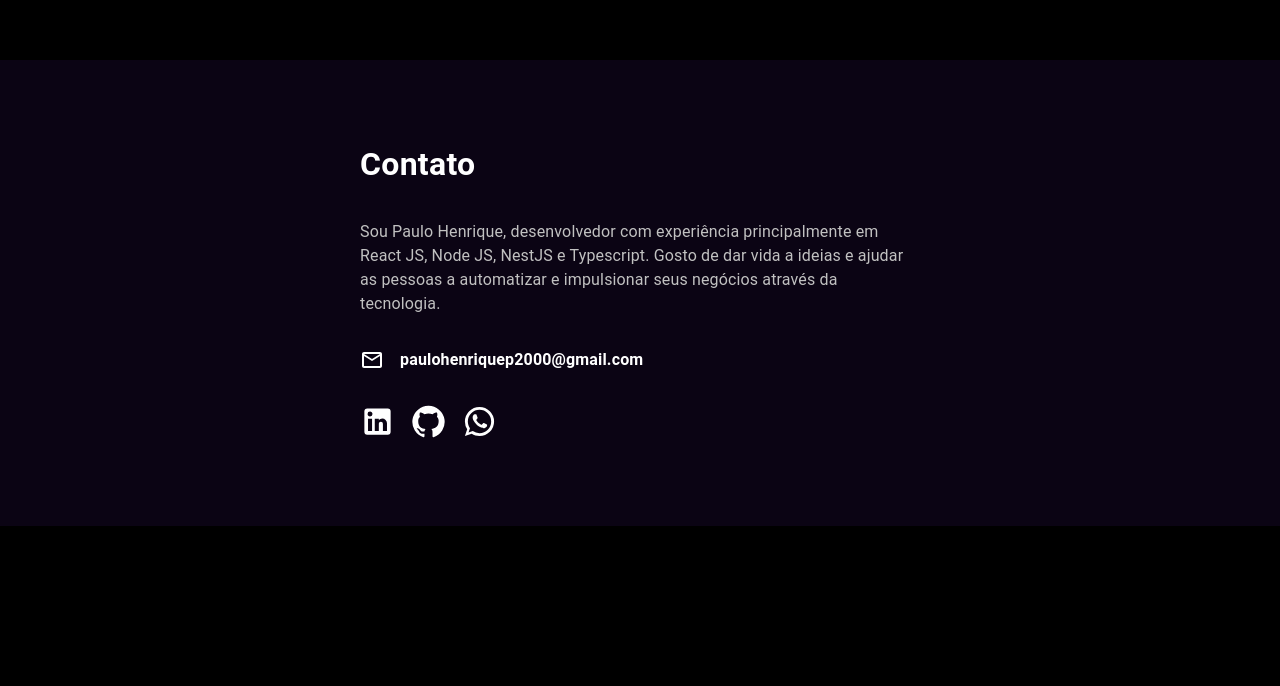
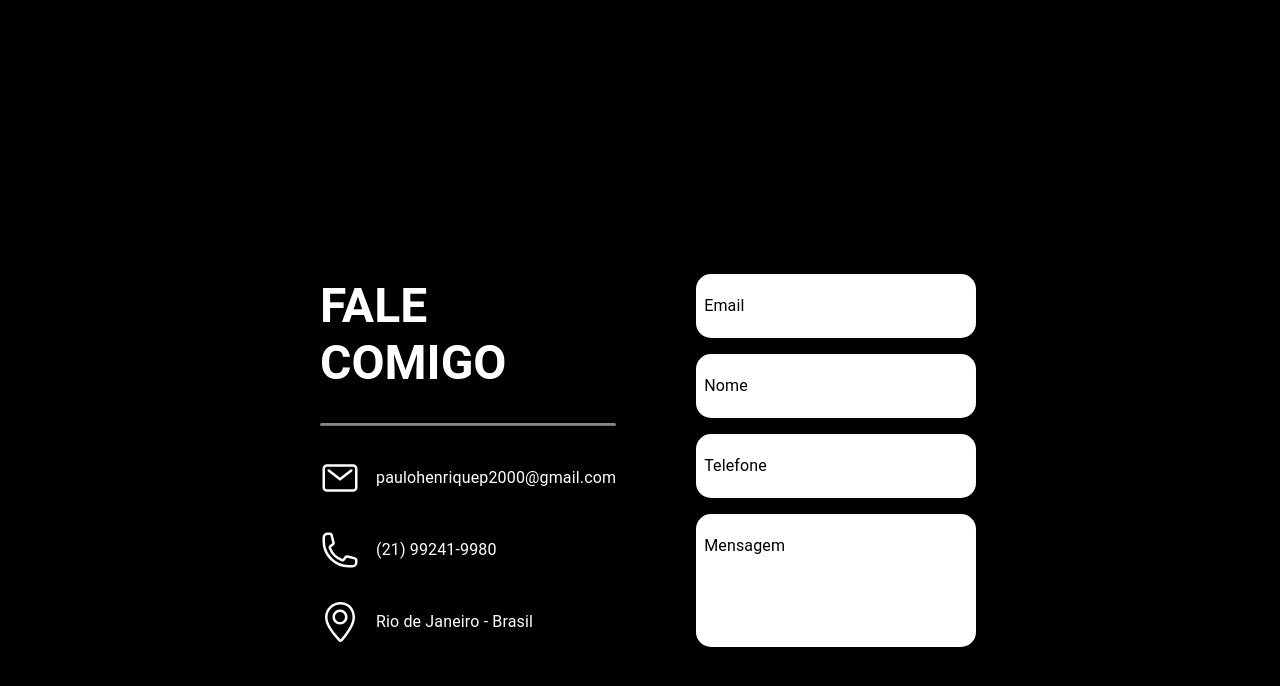
Before and after one commit to paulofreyyy/resume, a React (Vite) app: page / in a window 1280 px wide. Shown: the part 2500-3186 px from the top of the page. Before the commit the page ends 3026 px from the top, so only its background shows below. Built offline with nearby package versions, Linux system fonts and the light colour scheme.

Commit message:
feat: finalizando estrutura de tela de contato

```diff
--- a/package.json
+++ b/package.json
@@ -23,7 +23,8 @@
     "framer-motion": "^12.4.1",
     "react": "^18.3.1",
     "react-dom": "^18.3.1",
-    "react-icons": "^5.3.0",
+    "react-hook-form": "^7.54.2",
+    "react-icons": "^5.4.0",
     "react-intersection-observer": "^9.15.1",
     "react-transition-group": "^4.4.5"
   },
--- a/src/components/sections/contato/components/ContatoIcon.tsx
+++ /dev/null
@@ -1,60 +0,0 @@
-import { Typography } from '@mui/material';
-import MailOutlineIcon from '@mui/icons-material/MailOutline';
-import LinkedInIcon from '@mui/icons-material/LinkedIn';
-import GitHubIcon from '@mui/icons-material/GitHub';
-import WhatsAppIcon from '@mui/icons-material/WhatsApp';
-
-interface ContatoIconProps {
-    type: 'email' | 'linkedin' | 'github' | 'whatsapp';
-}
-
-export const ContatoIcon: React.FC<ContatoIconProps> = ({ type }) => {
-    const icons = {
-        email: <MailOutlineIcon />,
-        linkedin: (
-            <Typography
-                component='a'
-                href='https://www.linkedin.com/in/paulo-pqueiroz/'
-                target='_blank'
-                sx={{
-                    textDecoration: "none",
-                    color: "#fff",
-                }}
-            >
-                <LinkedInIcon fontSize='large' />
-            </Typography>
-        ),
-        github: (
-            <Typography
-                component='a'
-                href='https://github.com/paulofreyyy'
-                target='_blank'
-                sx={{
-                    textDecoration: "none",
-                    color: "#fff",
-                }}
-            >
-                <GitHubIcon fontSize='large' />
-            </Typography>
-        ),
-        whatsapp: (
-            <Typography
-                component='a'
-                href='https://api.whatsapp.com/send/?phone=5521992419980'
-                target='_blank'
-                sx={{
-                    textDecoration: "none",
-                    color: "#fff",
-                }}
-            >
-                <WhatsAppIcon fontSize='large' />
-            </Typography>
-        ),
-    };
-
-    return type === 'email' ? (
-        <>{icons.email}</>
-    ) : (
-        <>{icons[type]}</>
-    );
-};
--- /dev/null
+++ b/src/components/sections/contato/components/contactInfo.tsx
@@ -0,0 +1,28 @@
+import { Box, Typography } from "@mui/material"
+import { IoMailOutline } from "react-icons/io5"
+import { HiOutlinePhone } from "react-icons/hi2";
+import { SlLocationPin } from "react-icons/sl";
+
+export const ContactInfo = () => {
+    return (
+        <>
+            <Box display='flex' alignItems='center' gap={2}>
+                <IoMailOutline size={40} />
+
+                <Typography>paulohenriquep2000@gmail.com</Typography>
+            </Box>
+
+            <Box display='flex' alignItems='center' gap={2}>
+                <HiOutlinePhone  size={40} />
+
+                <Typography>(21) 99241-9980</Typography>
+            </Box>
+
+            <Box display='flex' alignItems='center' gap={2}>
+                <SlLocationPin  size={40} />
+
+                <Typography>Rio de Janeiro - Brasil</Typography>
+            </Box>
+        </>
+    )
+}
--- a/src/components/sections/contato/index.tsx
+++ b/src/components/sections/contato/index.tsx
@@ -1,48 +1,83 @@
-import { Box, Typography } from '@mui/material';
-import { ContatoIcon } from './components/ContatoIcon';
+import { Box, Divider, TextField, Typography } from '@mui/material';
+import { useForm } from 'react-hook-form'
+import { ContactInfo } from './components/contactInfo';
+
 
 export function Contato() {
+    const { handleSubmit, register, formState: { errors } } = useForm<FormData>();
+
+    const onSubmit = (_data: FormData) => {
+        console.log('formulário')
+
+    }
+
     return (
         <Box
-            bgcolor='#0B0414'
+            bgcolor='#000'
             color='#fff'
             position='relative'
             display='flex'
             justifyContent="center"
             alignItems="center"
             id='contato'
-            p={10}
+            px={40}
+            height='100vh'
+            gap={10}
         >
-            <Box width={{ xs: '100%', sm: '80%', md: '50%' }}>
-                <Typography fontSize='2rem' fontWeight='bold'>Contato</Typography>
+            <Box width='100%' display='flex' flexDirection='column' gap={4}>
+                <Typography variant="h3" fontWeight={600}>FALE COMIGO</Typography>
 
-                <Typography variant='body1' color='#C1C1C1' my={4}>
-                    Sou Paulo Henrique, desenvolvedor com experiência principalmente em React JS, Node JS, NestJS e Typescript. Gosto de dar vida a ideias e ajudar as pessoas a automatizar e impulsionar seus negócios através da tecnologia.
-                </Typography>
+                <Divider sx={{ height: 2, bgcolor: '#868686', borderRadius: 10 }} />
 
-                <Typography
-                    variant='body1'
-                    component='a'
-                    href='mailto:paulohenriquep2000@gmail.com'
-                    target='_blank'
-                    display='flex'
-                    gap={2}
-                    fontWeight={600}
-                    sx={{
-                        textDecoration: "none",
-                        color: "#FFF",
-                    }}
-                >
-                    <ContatoIcon type="email" />
-                    paulohenriquep2000@gmail.com
-                </Typography>
+                <ContactInfo />
+            </Box>
 
-                <Box mt={4} gap={2} display='flex'>
-                    <ContatoIcon type="linkedin" />
-                    <ContatoIcon type="github" />
-                    <ContatoIcon type="whatsapp" />
+            <form action="" onSubmit={handleSubmit(onSubmit)} style={{ width: '100%' }}>
+                <Box display='flex' flexDirection='column' width='100%' gap={2}>
+                    <TextField
+                        label='Email'
+                        placeholder='Digite seu email'
+                        variant='standard'
+                        fullWidth
+                        // {...register()}
+                        // error={!!errors[]}
+                        // helperText={ }
+                        type='email'
+                    />
+                    <TextField
+                        label='Nome'
+                        placeholder='Digite seu nome'
+                        variant='standard'
+                        fullWidth
+                        // {...register()}
+                        // error={!!errors[]}
+                        // helperText={ }
+                        type='text'
+                    />
+                    <TextField
+                        label='Telefone'
+                        placeholder='Digite seu telefone'
+                        variant='standard'
+                        fullWidth
+                        // {...register(field.name as keyof FormData, field.required ? { required: field.required } : {})}
+                        // error={!!errors[]}
+                        // helperText={ }
+                        type='text'
+                    />
+                    <TextField
+                        label='Mensagem'
+                        placeholder='Digite sua mensagem'
+                        variant='standard'
+                        fullWidth
+                        multiline
+                        rows={4}
+                        // {...register()}
+                        // error={!!errors[]}
+                        // helperText={ }
+                        type='text'
+                    />
                 </Box>
-            </Box>
+            </form>
         </Box>
     );
 }
--- a/src/components/sections/experiencias/cards/index.tsx
+++ b/src/components/sections/experiencias/cards/index.tsx
@@ -1,4 +1,5 @@
 import { Box, Chip, Typography } from "@mui/material"
+import { motion } from "framer-motion";
 
 interface Props {
     logo: string;
@@ -9,6 +10,11 @@ interface Props {
 
 export const CustomCard = ({ logo, title, startDate, endDate }: Props) => {
     return (
+        <motion.div
+            whileHover={{ scale: 1.1 }}
+            whileTap={{ scale: 0.95 }}
+            transition={{ duration: 0.5 }}
+        >
             <Box
                 py={8}
                 position='relative'
@@ -16,6 +22,9 @@ export const CustomCard = ({ logo, title, startDate, endDate }: Props) => {
                 borderRadius={5}
                 color='#FFF'
                 textAlign='center'
+                sx={{
+                    cursor: 'pointer',
+                }}
             >
                 <Box
                     position='absolute'
@@ -57,5 +66,6 @@ export const CustomCard = ({ logo, title, startDate, endDate }: Props) => {
                     </Box>
                 </Box>
             </Box>
+        </motion.div>
     )
 }
--- a/src/main.tsx
+++ b/src/main.tsx
@@ -2,9 +2,14 @@ import { StrictMode } from 'react'
 import { createRoot } from 'react-dom/client'
 import App from './App.tsx'
 import "animate.css";
+import { ThemeProvider } from '@emotion/react';
+import theme from './theme/theme.ts';
 
 createRoot(document.getElementById('root')!).render(
     <StrictMode>
-        <App />
+        <ThemeProvider theme={theme}>
+            <App />
+        </ThemeProvider>
     </StrictMode>,
+
 )
--- /dev/null
+++ b/src/theme/theme.ts
@@ -0,0 +1,37 @@
+import { createTheme } from "@mui/material/styles";
+
+const theme = createTheme({
+    components: {
+        MuiTextField: {
+            defaultProps: {
+                variant: 'standard',
+                fullWidth: true,
+            },
+            styleOverrides: {
+                root: {
+                    backgroundColor: '#FFF !important',
+                    borderRadius: '15px !important',
+                    padding: '8px !important',
+                    '& .MuiInputBase-input': {
+                        color: 'black !important',
+                    },
+                    '& .MuiInputLabel-root': {
+                        color: 'black !important',
+                        marginLeft: '8px !important',
+                    },
+                    '& .MuiInput-underline:before': {
+                        borderBottom: 'none !important',
+                    },
+                    '& .MuiInput-underline:hover:before': {
+                        borderBottom: 'none !important',
+                    },
+                    '& .MuiInput-underline:after': {
+                        borderBottom: 'none !important',
+                    },
+                }
+            }
+        }
+    }
+});
+
+export default theme;
```
Also changed, not shown: 1 other file (tests, documents, lock files or other folders). Lines whose indentation alone changed are shown as unchanged.
